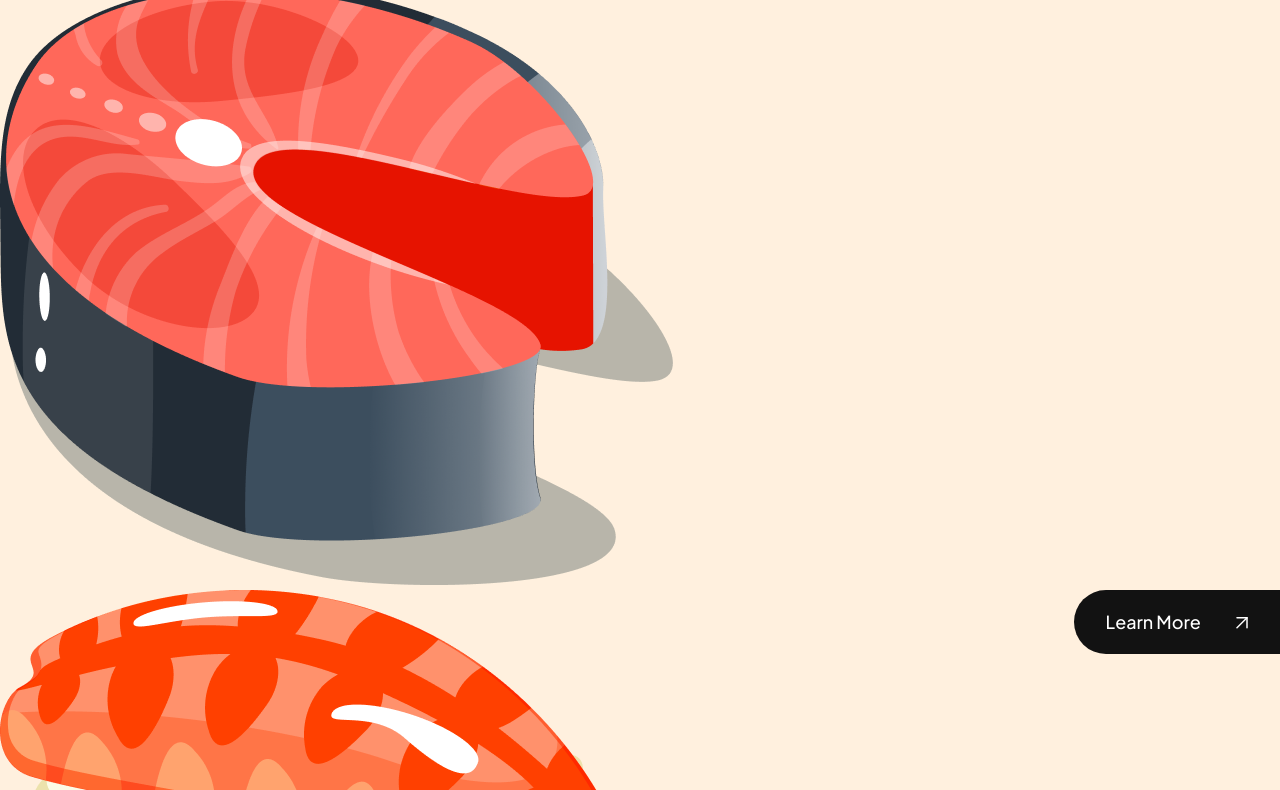
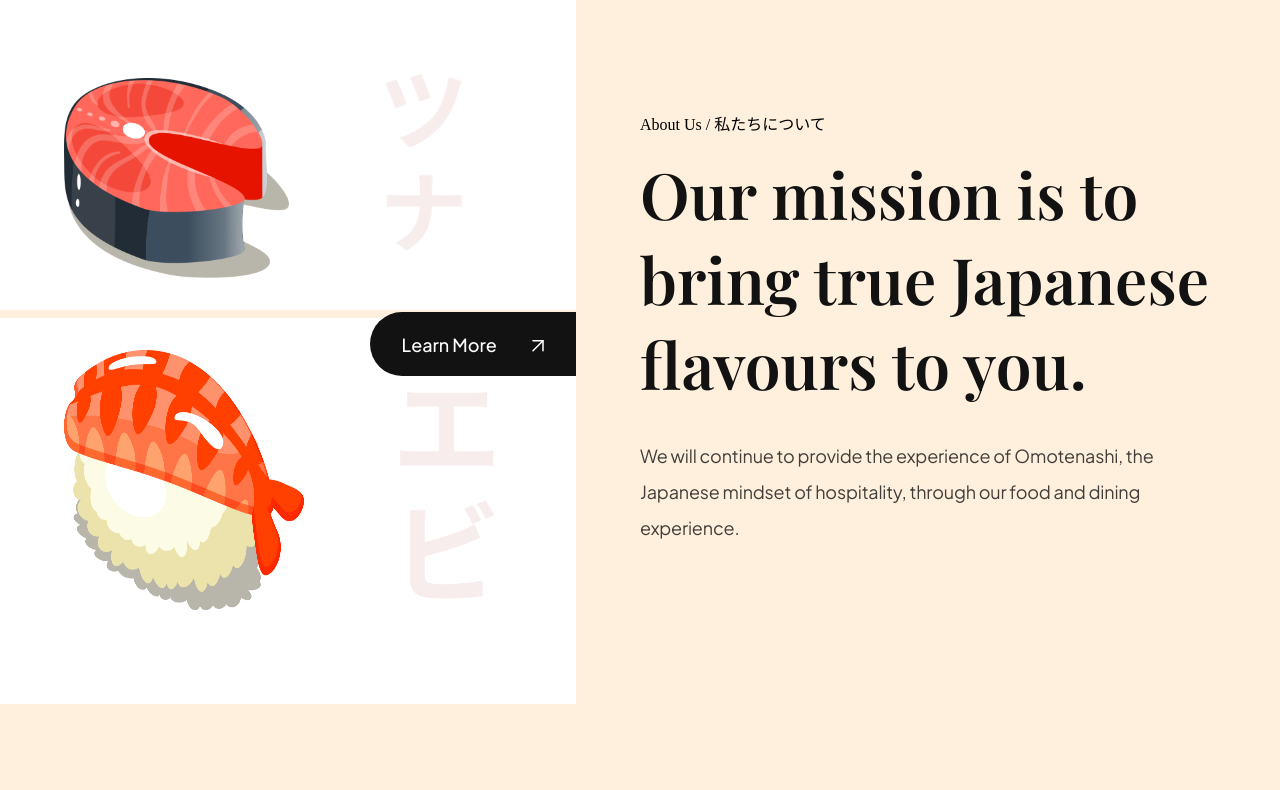
Before and after one commit to Cicixy04/Sushi, a website built with Vite: page index.html in a window 1280 px wide. Shown: the part 814-1604 px from the top of the page. After the commit the page ends 1518 px from the top, so only its background shows below. Built offline with nearby package versions, Linux system fonts and the light colour scheme.

Commit message:
finished about us!!

```diff
--- a/css/Sections/about.css
+++ b/css/Sections/about.css
@@ -1,10 +1,10 @@
-.about us {
+.about-us {
     display: flex;
     min-height: 720px;
     overflow: hidden;
 }
 
-.about-us-image {
+.about-us__image {
     flex: 1;
     display: flex;
     flex-direction: column;
@@ -13,7 +13,7 @@
     position: relative;
 }
 
-.about-us-image div {
+.about-us__image div {
     padding: 32px 64px;
     display: flex;
     align-items: center;
@@ -23,12 +23,11 @@
 }
 
 .about-us__image-sushi3 {
-    border-bottom: 8px solid var(--creamson);
+    border-bottom: 8px solid var(--color-creamson);
     background-image: url("../../assets/about_bg1.png");
 }
 
 .about-us__image-sushi2 {
-    border-bottom: 8px solid var(--creamson);
     background-image: url("../../assets/about_bg2.png");
 }
 
@@ -37,25 +36,29 @@
     height: 200px;
 }
 
-.about-us__image-sushi3 img {
+.about-us__image-sushi2 img {
     width: 240px;
     height: 260px;
 }
 
-.about-us button {
+.about-us__button {
   position: absolute;
   right: 0;
+
   padding: 12px 32px;
   min-height: 64px;
-    background-color: var(--secondary-color);
+
+  background: var(--secondary-color);
   border-radius: 32px 0 0 32px;
   border: 0;
   outline: 0;
-    color: #ffffff;
+
+  color: #fff;
   font-family: var(--plus-jakarta-sans);
   font-weight: 500;
   font-size: 18px;
-    line-height: 24px;
+  line-height: 23px;
+
   cursor: pointer;
 }
 
@@ -64,10 +67,10 @@
   margin-left: 32px;
 }
 
-.about-us-content {
+.about-us__content {
     padding: 64px;
     flex: 1;
     display: flex;
     justify-content: center;
-    align-items: center;
+    flex-direction: column;
 }
--- a/index.html
+++ b/index.html
@@ -69,24 +69,15 @@
     <section class="about-us" id="about-us">
 
         <div class="about-us__image">
-            <img src="assets/sushi-3.png" alt="Sushi" data-aos="fade-right"/>
-            <div class="about-us__image-overlay"></div>
-        </div>
-
-        <button class="about-us__button">
-            Learn More
-            <img src="assets/arrow-up-right.svg" alt="learn more"/>
-        </button>
-
-        <div class="about-us__image-sushi2">
-            <img src="assets/sushi-2.png" alt="Sushi" data-aos="fade-right"/>
-            <div class="about-us__image-overlay"></div>
+            <div class="about-us__image-sushi3"> <img src="assets/sushi-3.png" alt="Sushi" data-aos="fade-right"/> </div>
+            <button class="about-us__button"> Learn More <img src="assets/arrow-up-right.svg" alt="" /> </button>
+            <div class="about-us__image-sushi2"> <img src="assets/sushi-2.png" alt="Sushi" data-aos="fade-right"/> </div>
         </div>
 
         <div class="about-us__content" data-aos="fade-left">
             <p>About Us / 私たちについて</p>
-            <h3 class="sushi__title"> Our mission is to bring true Japanese flaours to you.</h3>
-            <p class="sushi__description">We will continue to provide the experice of Omotenashi, the Japanese mindset of hospitality, with our shopping and dinning for our customers.</p>
+            <h3 class="sushi__title"> Our mission is to bring true Japanese flavours to you. </h3>
+            <p class="sushi__description"> We will continue to provide the experience of Omotenashi, the Japanese mindset of hospitality, through our food and dining experience. </p>
         </div>
 
     </section>
```
Lines whose indentation alone changed are shown as unchanged.
